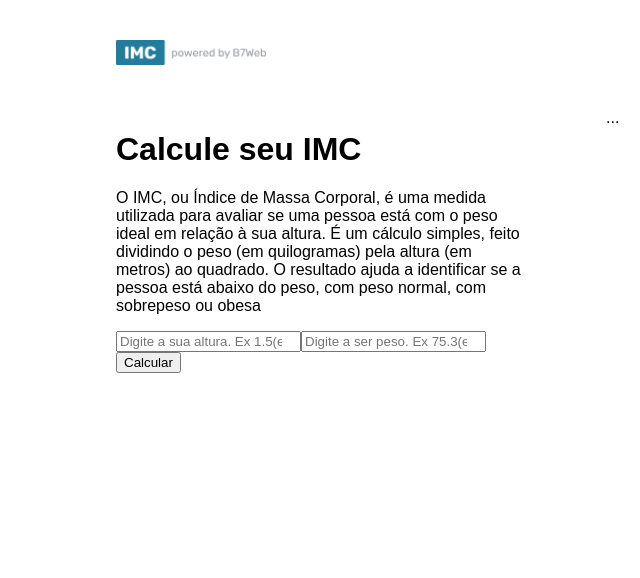
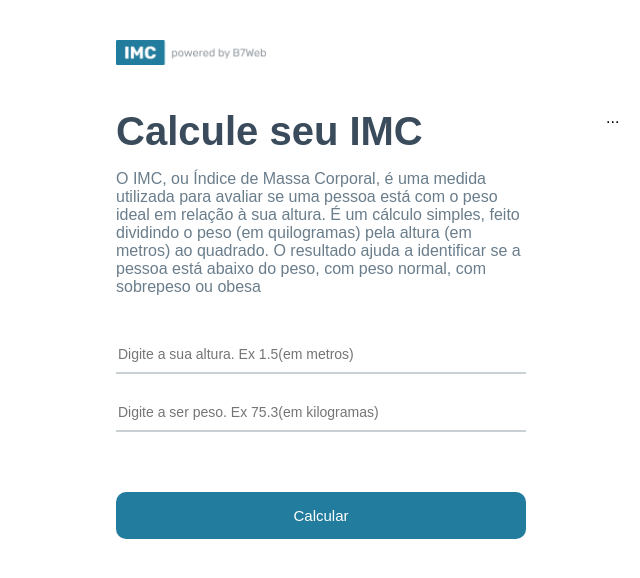
Before and after one commit to micas-tsx/calculadora-imc, a React (Create React App) app: page / in a window 1280 px wide. Shown: the top 578 px of the page, without its empty margins (74-714 px from the left). Built offline with nearby package versions, Linux system fonts and the light colour scheme.

Commit message:
feat: ad styles for leftSide section

```diff
--- a/src/App.module.css
+++ b/src/App.module.css
@@ -20,6 +20,41 @@
   flex: 1;
   margin-right: 40px;
 }
+.container .leftSide h1 {
+  margin: 0;
+  font-size: 40px;
+  color: #3A4B5C;
+}
+.container .leftSide p {
+  font-size: 16px;
+  margin-bottom: 40px;
+  color: #6A7D8B;
+}
+.container .leftSide input {
+  width: 100%;
+  border: 0;
+  border-bottom: 2px solid rgba(150, 163, 171, .5);
+  padding: 10px 2px;
+  margin-bottom: 20px;
+  font-size: 14px;
+  outline: 0;
+}
+.container .leftSide button {
+  background-color: #227C9D;
+  color: #FFF;
+  font-size: 15px;
+  border: 0;
+  border-radius: 10px;
+  padding: 15px 0;
+  width: 100%;
+  cursor: pointer;
+  margin-top: 40px;
+  transition: all ease .3s;
+}
+.container .leftSide button:hover {
+  opacity: .8;
+}
+
 .container .rightSide {
   flex: 1;
   margin-left: 40px;
```
Also changed, not shown: src/react-app-env.d.ts (line endings or trailing spaces), tsconfig.json (line endings or trailing spaces).
